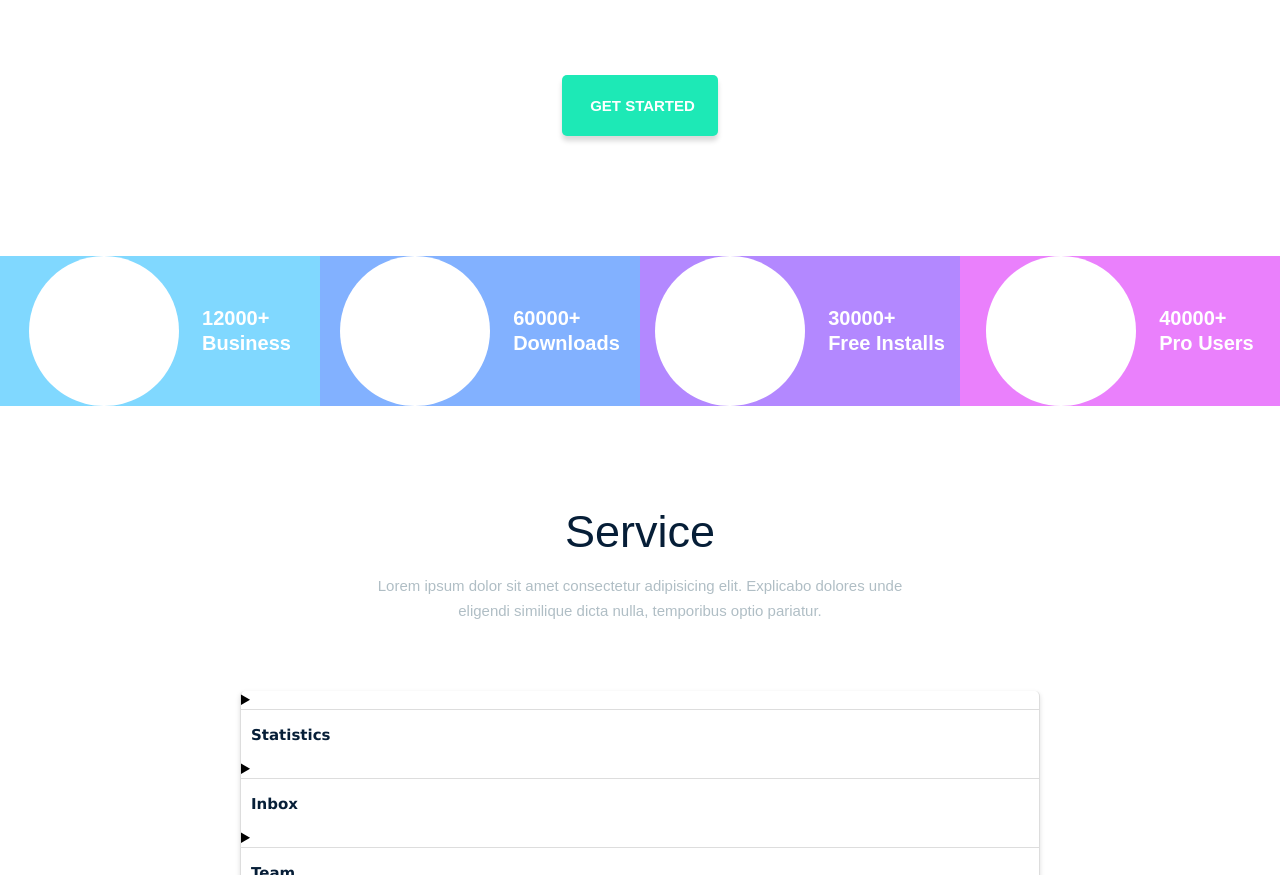
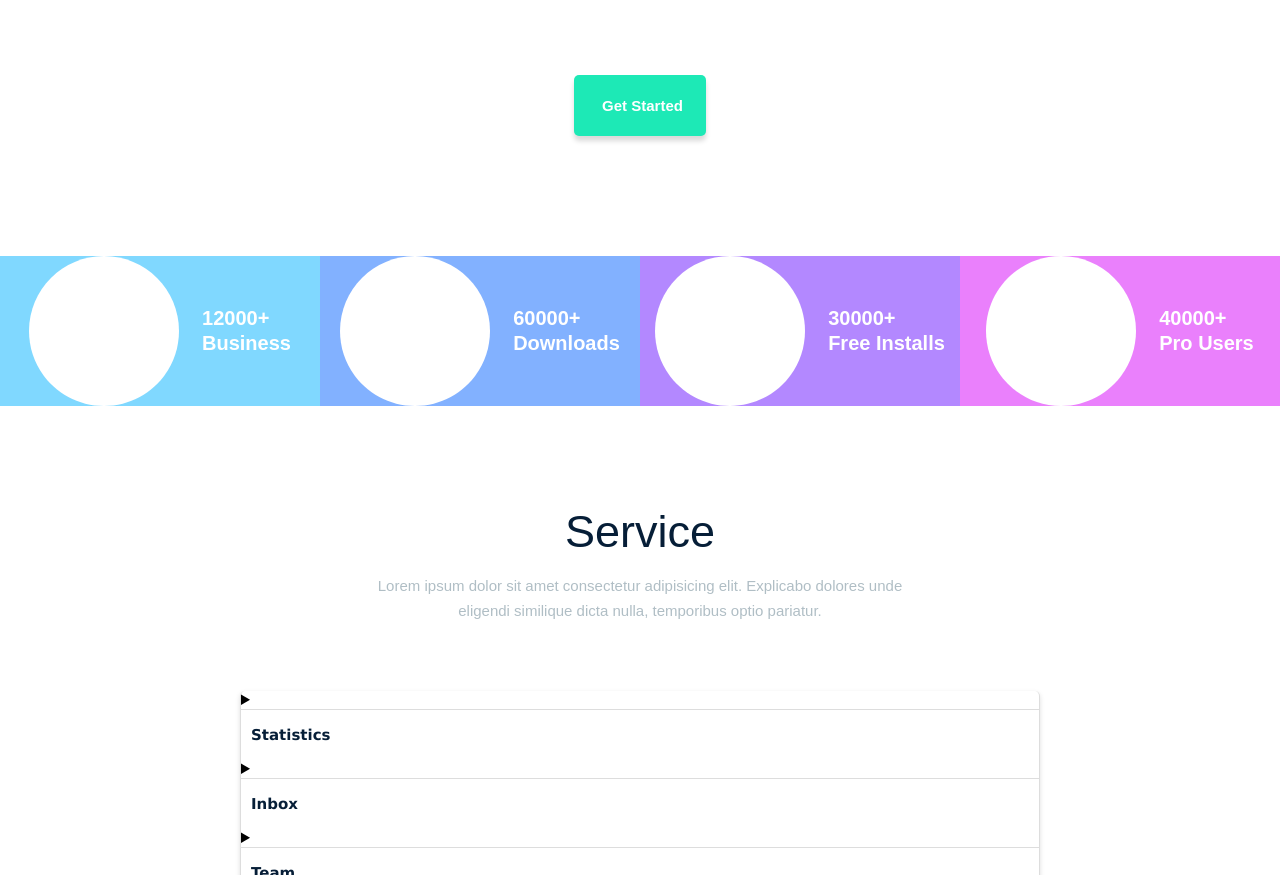
Before and after one commit to Sasha20044002/verstka, a plain HTML site: page index.html in a window 1280 px wide. Shown: the part 1151-2026 px from the top of the page. Drawn offline with Linux system fonts and the light colour scheme.

Commit message:
Update index.html

```diff
--- a/index.html
+++ b/index.html
@@ -79,7 +79,7 @@
                         consectetur repudiandae fuga, rerum provident laboriosam porro unde?</p>
                 </div>
             </div>
-            <div class="easy-useful__button"><a href="#" class="easy-useful__button-1">GET STARTED</a></div>
+            <div class="easy-useful__button"><a href="#" class="easy-useful__button-1">Get Started</a></div>
         </div>
         <div class="counts">
             <div class="counts__1">
```
